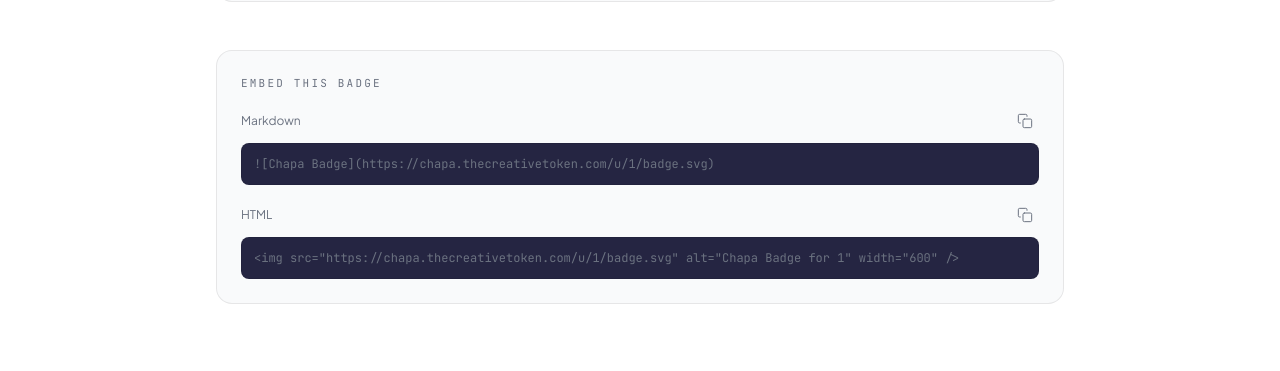
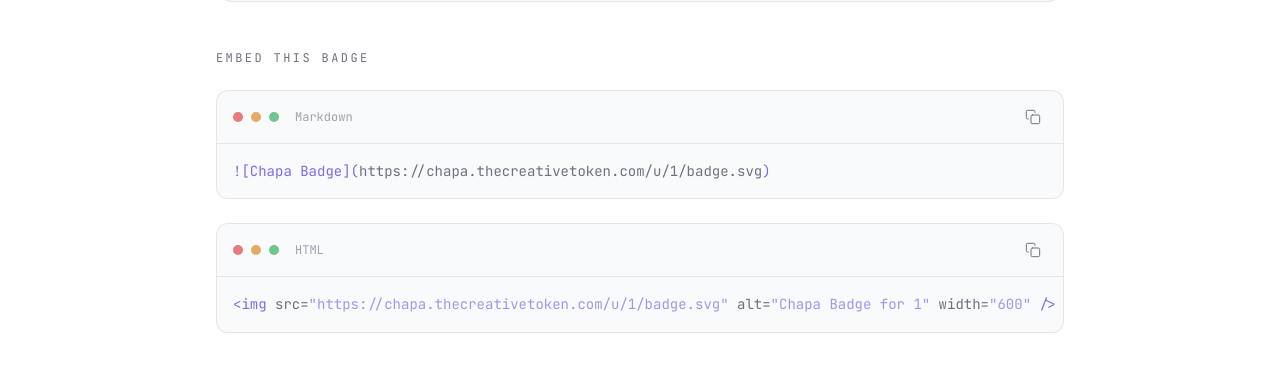
Before and after one commit to juan294/chapa, a Next.js app in the folder apps/web/: page /u/1 in a window 1280 px wide. Shown: the part 1038-1409 px from the top of the page. Built offline with nearby package versions, Linux system fonts and the light colour scheme; no server answers.

Commit message:
fix(share-page): restyle embed snippets to match landing page terminal cards
Replace dark code blocks with terminal-style cards featuring colored dots,
title bar with copy icon, light bg-card background, and syntax highlighting.

Co-Authored-By: Claude Opus 4.6 <noreply@anthropic.com>

```diff
--- a/apps/web/app/u/[handle]/page.tsx
+++ b/apps/web/app/u/[handle]/page.tsx
@@ -220,30 +220,59 @@ export default async function SharePage({ params }: SharePageProps) {
         )}
 
         {/* ── Embed Snippets ──────────────────────────────────── */}
-        <section className="animate-fade-in-up [animation-delay:500ms]">
-          <div className="rounded-2xl border border-stroke bg-card p-6 space-y-4">
-            <h2 className="font-heading text-[11px] tracking-[0.2em] uppercase text-text-secondary">
-              Embed This Badge
-            </h2>
+        <section className="space-y-6 animate-fade-in-up [animation-delay:500ms]">
+          <h2 className="font-heading text-xs tracking-[0.2em] uppercase text-text-secondary">
+            Embed This Badge
+          </h2>
 
-            <div className="space-y-2">
-              <div className="flex items-center justify-between">
-                <span className="text-xs text-text-secondary">Markdown</span>
+          {/* Markdown snippet */}
+          <div className="rounded-xl border border-stroke bg-card overflow-hidden">
+            <div className="flex items-center gap-2 px-4 py-3 border-b border-stroke">
+              <div className="w-2.5 h-2.5 rounded-full bg-terminal-red/60" />
+              <div className="w-2.5 h-2.5 rounded-full bg-terminal-yellow/60" />
+              <div className="w-2.5 h-2.5 rounded-full bg-terminal-green/60" />
+              <span className="ml-2 text-xs text-terminal-dim font-heading">
+                Markdown
+              </span>
+              <div className="ml-auto">
                 <CopyButton text={embedMarkdown} />
               </div>
-              <pre className="overflow-x-auto rounded-lg border border-stroke bg-dark-card p-3 text-xs text-text-secondary font-heading">
-                {embedMarkdown}
-              </pre>
             </div>
+            <div className="p-4 font-heading text-sm leading-relaxed overflow-x-auto">
+              <p className="text-text-primary/80 whitespace-nowrap">
+                <span className="text-amber">{"![Chapa Badge]("}</span>
+                <span className="text-text-secondary">
+                  {`https://chapa.thecreativetoken.com/u/${handle}/badge.svg`}
+                </span>
+                <span className="text-amber">{")"}</span>
+              </p>
+            </div>
+          </div>
 
-            <div className="space-y-2">
-              <div className="flex items-center justify-between">
-                <span className="text-xs text-text-secondary">HTML</span>
+          {/* HTML snippet */}
+          <div className="rounded-xl border border-stroke bg-card overflow-hidden">
+            <div className="flex items-center gap-2 px-4 py-3 border-b border-stroke">
+              <div className="w-2.5 h-2.5 rounded-full bg-terminal-red/60" />
+              <div className="w-2.5 h-2.5 rounded-full bg-terminal-yellow/60" />
+              <div className="w-2.5 h-2.5 rounded-full bg-terminal-green/60" />
+              <span className="ml-2 text-xs text-terminal-dim font-heading">
+                HTML
+              </span>
+              <div className="ml-auto">
                 <CopyButton text={embedHtml} />
               </div>
-              <pre className="overflow-x-auto rounded-lg border border-stroke bg-dark-card p-3 text-xs text-text-secondary font-heading">
-                {embedHtml}
-              </pre>
+            </div>
+            <div className="p-4 font-heading text-sm leading-relaxed overflow-x-auto">
+              <p className="text-text-primary/80 whitespace-nowrap">
+                <span className="text-amber">{"<img "}</span>
+                <span className="text-text-secondary">{"src="}</span>
+                <span className="text-amber/70">{`"https://chapa.thecreativetoken.com/u/${handle}/badge.svg"`}</span>
+                <span className="text-text-secondary">{" alt="}</span>
+                <span className="text-amber/70">{`"Chapa Badge for ${handle}"`}</span>
+                <span className="text-text-secondary">{" width="}</span>
+                <span className="text-amber/70">{'"600"'}</span>
+                <span className="text-amber">{" />"}</span>
+              </p>
             </div>
           </div>
         </section>
```
